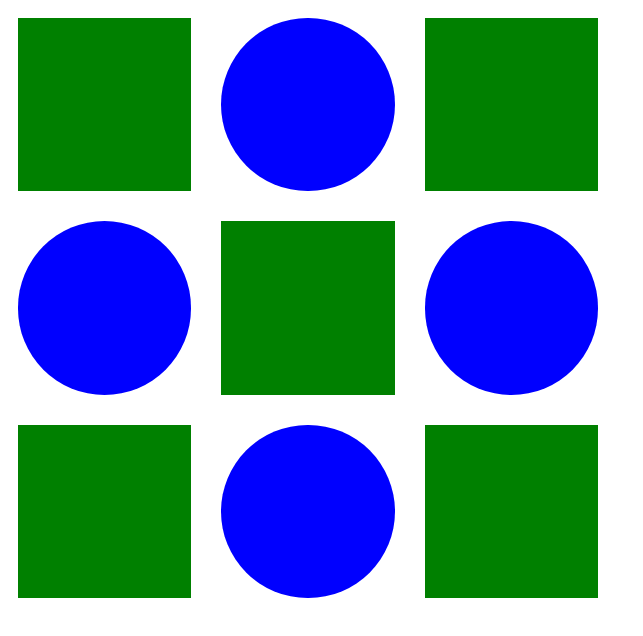
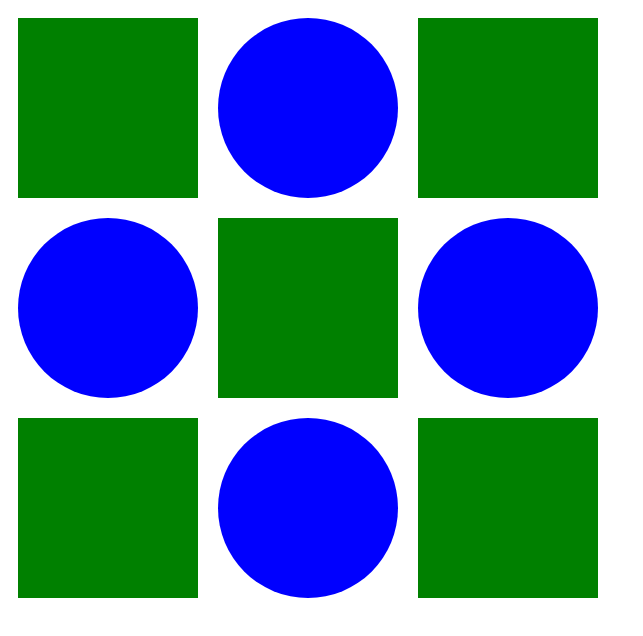
Before and after one commit to keshav7662/Squares-and-Circles---SME-Intern---Coding-Questions---q1v6gyj4tbap, a plain HTML site: page index.html in a window 1280 px wide. Shown: the whole page, without its empty margins (0-643 px from the left). Drawn offline with Linux system fonts and the light colour scheme.

Commit message:
some fixes

```diff
--- a/styles.css
+++ b/styles.css
@@ -5,12 +5,10 @@
   display: grid;
   grid-template-columns: repeat(3, 1fr);
   grid-template-rows: repeat(3, 1fr);
-  gap: 10px;
 }
 
 .inner-square, .circle {
   margin: 10px;
-  box-sizing: border-box;
 }
 
 .inner-square {
@@ -19,5 +17,5 @@
 
 .circle {
   background-color: blue;
-  border-radius: 50%; /* Makes the element a circle */
+  border-radius: 100%;
 }
```
